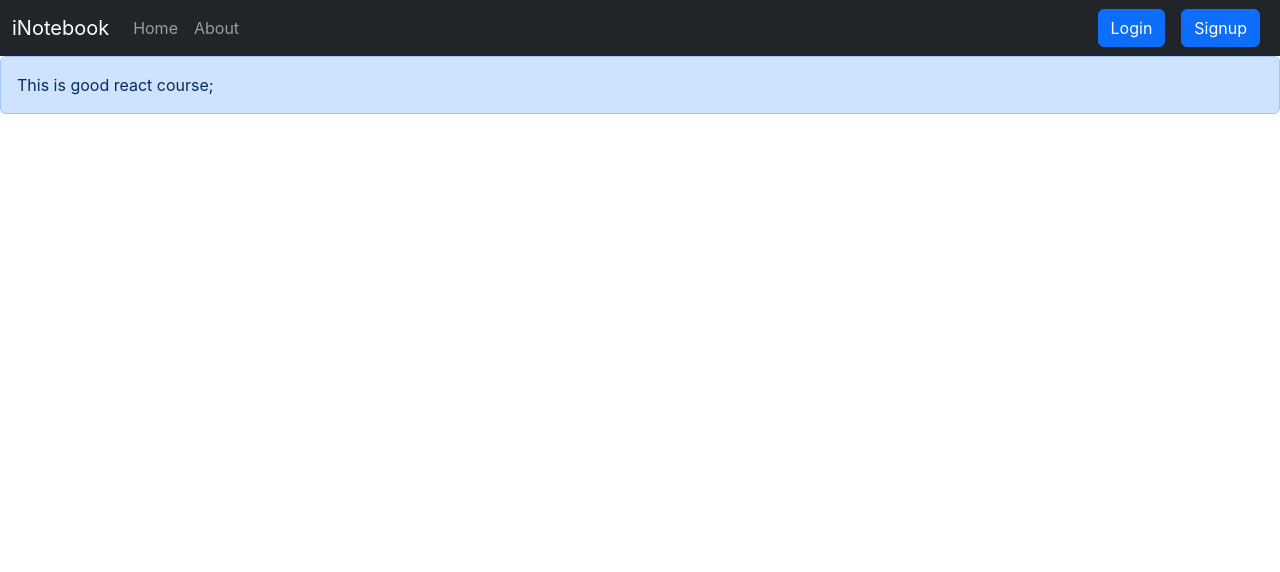
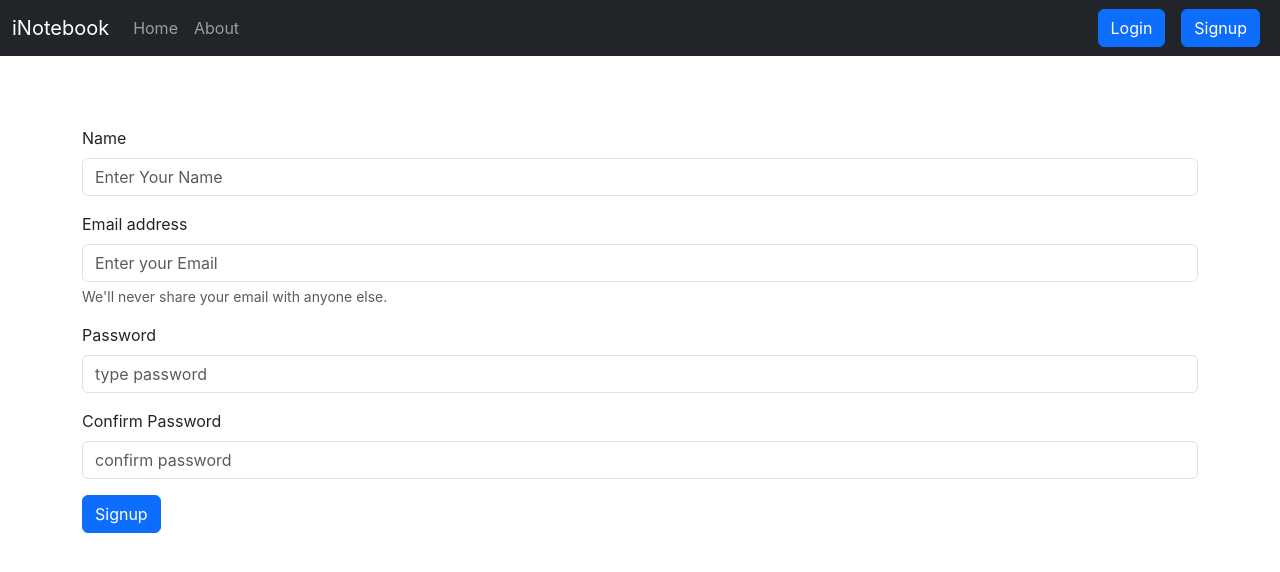
Before and after one commit to foxy667037/inotebook, a React (Create React App) app: page /signup in a window 1280 px wide. Shown: the top 572 px of the page. Built offline with nearby package versions, Linux system fonts and the light colour scheme.

Commit message:
vedio 70 , 71

```diff
--- a/src/App.js
+++ b/src/App.js
@@ -2,7 +2,7 @@ import './App.css';
 import Navbar from './components/Navbar';
 import Home from './components/Home';
 import About from './components/About';
-import React from 'react'
+import React, { useState } from 'react'
 import {
   BrowserRouter,
   Routes,
@@ -16,16 +16,28 @@ import Login from './components/Login';
 
 
 const App = () => {
+
+  const [alert, setalert] = useState(null);
+  const showAlert = (message, type) => {
+    setalert({
+          msg: message,
+          type: type
+        })
+        setTimeout(()=>{
+          setalert(null);
+        },3000);
+      }
+
   return (
     <>
       <NoteState>
         <BrowserRouter>
           <Navbar/>
-          <Alert message="This is good react course"/>
+          <Alert alert={alert} />
           <Routes>
-            <Route exact path='/' element={<Home/>}></Route>
-            <Route exact path='/login' element={<Login/>}></Route>
-            <Route exact path='/signup' element={<Signup/>}></Route>
+            <Route exact path='/' element={<Home showAlert={showAlert}/>}></Route>
+            <Route exact path='/login' element={<Login showAlert={showAlert}/>}></Route>
+            <Route exact path='/signup' element={<Signup showAlert={showAlert}/>}></Route>
             <Route exact path='/about' element={<About/>}></Route>
           </Routes>
         </BrowserRouter>
--- a/src/components/AddNote.js
+++ b/src/components/AddNote.js
@@ -2,12 +2,14 @@ import React, { useContext, useState } from "react";
 import noteContext from "../context/notes/noteContext";
 
 // function to add a note:
-const AddNote = () => {
+const AddNote = (props) => {
   // using context:
   const context = useContext(noteContext);
 
   // decrypt addNote function from noteContext:
   const { addNote } = context;
+
+  const {showAlert} = props;
 
   // using state to add note:
   const [note, setNote] = useState({ title: "", description: "", tag: "" });
@@ -17,6 +19,7 @@ const AddNote = () => {
     e.preventDefault();
     addNote(note.title, note.description, note.tag);
     setNote({title: "", description: "", tag: "" });
+    showAlert("Note Added Successfully" , "success");
   };
 
   // function to change description or title while typing:
--- a/src/components/Alert.js
+++ b/src/components/Alert.js
@@ -1,13 +1,22 @@
 import React from 'react';
 
 const Alert = (props) => {
-  return (
-    <div>
-        <div className="alert alert-primary" role="alert">
-            {props.message};
-        </div>
-    </div>
-  )
+
+    const capatalize = (word) => {
+      if(word === "danger"){
+        word = "error";
+      }
+      const lower = word.toLowerCase();
+      return lower.charAt(0).toUpperCase() + lower.slice(1);
+    }
+
+    return (
+      <div style={{height: '70px'}}>
+      {props.alert && <div className={`alert alert-${props.alert.type} alert-dismissible fade show`} role="alert">
+          <strong>{capatalize(props.alert.type)}</strong>: {props.alert.msg}
+      </div>}
+      </div>
+    )
 }
 
 export default Alert;
--- a/src/components/Home.js
+++ b/src/components/Home.js
@@ -1,11 +1,12 @@
 import React from 'react';
 import Notes from './Notes';
 
-const Home = () => {
+const Home = (props) => {
+   const {showAlert} = props;
    return (
     <>
       <div className='container my-5'>
-          <Notes/>
+          <Notes showAlert={showAlert}/>
       </div>
     </>
   )
--- a/src/components/Login.js
+++ b/src/components/Login.js
@@ -4,6 +4,9 @@ import { useNavigate } from 'react-router-dom';
 const Login = (props) => {
 
   const [credentials , setcredentials] = useState({email: "" , password: ""});
+
+  const {showAlert} = props;
+
   let navigate = useNavigate();
 
 
@@ -24,12 +27,15 @@ const Login = (props) => {
           // Save the auth-token and redirect:
           localStorage.setItem('token' , json.authtoken);
           navigate('/');
+          showAlert("Login Successfully" , "success");
         }
         else{
-          alert("Wrong Credentials:");
+          showAlert("Wrong Credentials" , "danger");
         }
 
   }
+
+
 
   const onchange = (e) => {
     setcredentials({ ...credentials, [e.target.name]: e.target.value });
--- a/src/components/Noteitems.js
+++ b/src/components/Noteitems.js
@@ -3,7 +3,7 @@ import noteContext from "../context/notes/noteContext";
 
 const Noteitems = (props) => {
   // dcrypt note from NoteState.js
-  const { note, updateNote } = props;
+  const { note, updateNote, showAlert } = props;
 
   const context = useContext(noteContext);
 
@@ -19,7 +19,7 @@ const Noteitems = (props) => {
             <i
               className="fa-solid fa-trash mx-2"
               onClick={() => {
-                deleteNote(note._id);
+                deleteNote(note._id , showAlert("Note Deleted","success"));
               }}
             ></i>
             <i
--- a/src/components/Notes.js
+++ b/src/components/Notes.js
@@ -3,10 +3,12 @@ import noteContext from "../context/notes/noteContext";
 import Noteitems from "./Noteitems";
 import AddNote from "./AddNote";
 
-const Notes = () => {
+const Notes = (props) => {
   const context = useContext(noteContext);
   // dcrypt notes and getNotes:
   const { notes, getNotes, editNote } = context;
+
+  const {showAlert} = props;
 
   // useEffect to change notes:
   useEffect(() => {
@@ -32,6 +34,7 @@ const Notes = () => {
     console.log("note update", note);
     editNote(note.id, note.etitle, note.edescription, note.etag);
     refClose.current.click();
+    showAlert("Note Updated","success");
     // addNote(note.title, note.description, note.tag);
   };
 
@@ -43,7 +46,7 @@ const Notes = () => {
 
   return (
     <>
-      <AddNote />
+      <AddNote showAlert={showAlert}/>
       <button
         ref={ref}
         type="button"
@@ -149,7 +152,7 @@ const Notes = () => {
         </div>
         {notes.map((note) => {
           return (
-            <Noteitems key={note._id} note={note} updateNote={updateNote} />
+            <Noteitems key={note._id} note={note} updateNote={updateNote} showAlert={showAlert}/>
           );
         })}
       </div>
--- a/src/components/Signup.js
+++ b/src/components/Signup.js
@@ -1,11 +1,123 @@
-import React from 'react'
+import React, { useState } from 'react';
+import { useNavigate } from 'react-router-dom';
 
-const Signup = () => {
+const Signup = (props) => {
+
+  const [credentials , setcredentials] = useState({name: "" , email: "" , password: "" , cpassword: ""});
+
+  const {showAlert} = props;
+
+  let navigate = useNavigate();
+
+
+  const handleSignupCLick = async(e) => {
+        const {name , password , email} = credentials;
+        e.preventDefault();
+        const response = await fetch("http://localhost:5000/api/auth/createuser", {
+            // *GET, POST, PUT, DELETE, etc.
+            method: "POST",
+            headers: {
+              "Content-Type": "application/json",
+              },
+            body: JSON.stringify({ name , email , password }),
+        });
+
+        const json = await response.json();
+        console.log(json);
+
+        if(json.success){
+          // Save the auth-token and redirect:
+          localStorage.setItem('token' , json.authtoken);
+          navigate('/');
+          showAlert("Signup Successfully" , "success");
+        }
+        else{
+          showAlert("Wrong Credentials" , "danger");
+        }
+
+  };
+
+
+
+  const onchange = (e) => {
+    setcredentials({ ...credentials, [e.target.name]: e.target.value });
+  };
+
+
+
   return (
-    <div>
-
-    </div>
-  )
-}
+    <>
+      <div className="container">
+        <form onSubmit={handleSignupCLick}>
+        <div className="mb-3">
+            <label htmlFor="name" className="form-label">
+              Name
+            </label>
+            <input
+              type="text"
+              className="form-control"
+              placeholder="Enter Your Name"
+              id="name"
+              name='name'
+              required
+              minLength={3}
+              aria-describedby="emailHelp"
+              onChange={onchange}
+            />
+          </div>
+          <div className="mb-3">
+            <label htmlFor="email" className="form-label">
+              Email address
+            </label>
+            <input
+              type="email"
+              className="form-control"
+              placeholder="Enter your Email"
+              id="email"
+              name='email'
+              required
+              aria-describedby="emailHelp"
+              onChange={onchange}
+            />
+            <div id="emailHelp" className="form-text">
+              We'll never share your email with anyone else.
+            </div>
+          </div>
+          <div className="mb-3">
+            <label htmlFor="password" className="form-label">
+              Password
+            </label>
+            <input
+              type="password"
+              className="form-control"
+              id="password"
+              name='password'
+              required
+              minLength={5}
+              placeholder="type password"
+              onChange={onchange}
+            />
+          </div>
+          <div className="mb-3">
+            <label htmlFor="cpassword" className="form-label">
+              Confirm Password
+            </label>
+            <input
+              type="password"
+              className="form-control"
+              id="cpassword"
+              name='cpassword'
+              placeholder="confirm password"
+              onChange={onchange}
+            />
+          </div>
+          <button disabled={credentials.password !== credentials.cpassword} type="submit" className="btn btn-primary">
+            Signup
+          </button>
+        </form>
+      </div>
+    </>
+  );
+};
 
 export default Signup;
```
Also changed, not shown: 1 other file (tests, documents, lock files or other folders).
